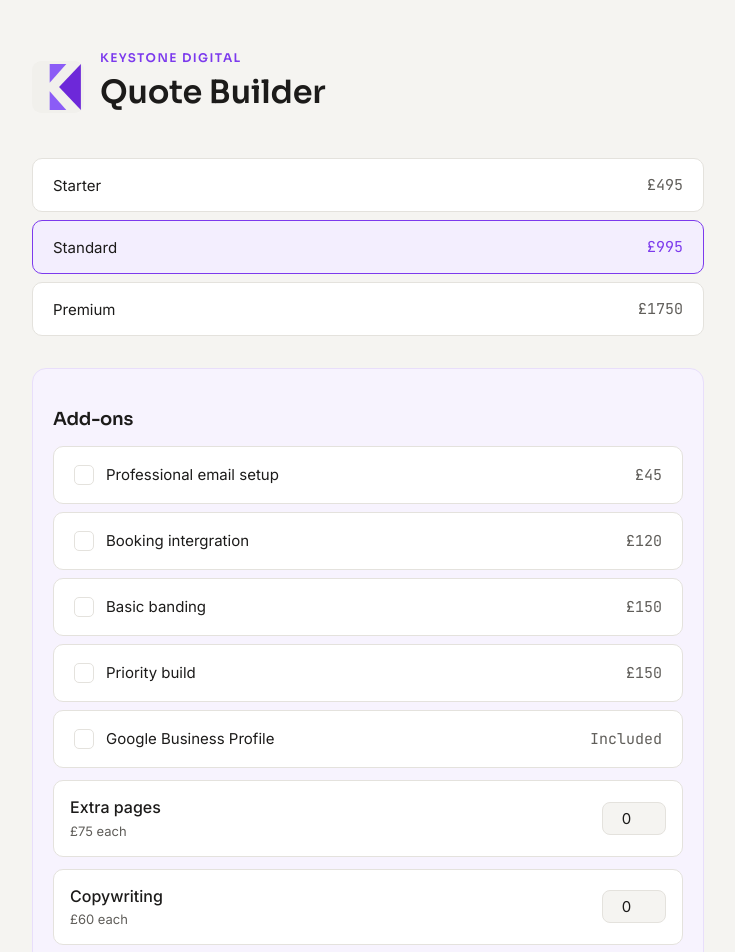
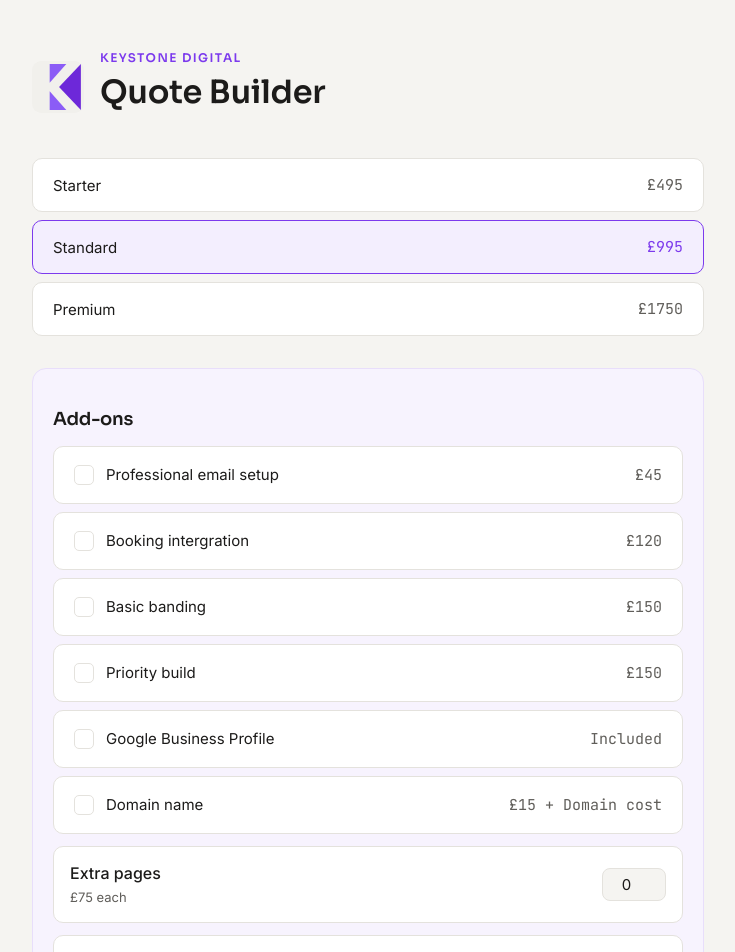
Before and after one commit to SteveJeffs/quote-builder, a React (Vite) app: page / in a window 1280 px wide. Shown: the top 952 px of the page, without its empty margins (272-1007 px from the left). Built offline with nearby package versions, Linux system fonts and the light colour scheme.

Commit message:
Add domain add-on with price note

```diff
--- a/src/App.jsx
+++ b/src/App.jsx
@@ -52,7 +52,7 @@ function App() {
       chosenAddons.length > 0
         ? chosenAddons
           .map((addon) =>
-            `- ${addon.name}: ${addon.price === 0 ? 'Included' : '£' + addon.price}`
+            `- ${addon.name}: ${addon.price ? addon.priceNote + ' + ' : ''}${addon.price === 0 ? 'Included' : '£' + addon.price}`
           )
           .join('\n')
         : '- None'
--- a/src/components/AddonList.jsx
+++ b/src/components/AddonList.jsx
@@ -16,6 +16,7 @@ function AddonList(props) {
                             {addon.id === 'gbp' && props.gbpIncluded
                                 ? 'Included'
                                 : `£${addon.price}`}
+                                {addon.priceNote && ' + ' + addon.priceNote}
                         </span>
                     </label>
                 </li>
--- a/src/components/QuoteSummary.jsx
+++ b/src/components/QuoteSummary.jsx
@@ -17,6 +17,7 @@ function QuoteSummary(props) {
                     <div className="summary-line" key={addon.id}>
                         <span>{addon.name}</span>
                         <span className="summary-figure">
+                            {addon.priceNote && addon.priceNote + ' + '}
                             {addon.price === 0
                                 ? 'Included'
                                 : `£${addon.price.toLocaleString('en-GB')}`}
--- a/src/data/pricing.js
+++ b/src/data/pricing.js
@@ -9,7 +9,8 @@ export const addons = [
     { id: 'booking', name: 'Booking intergration', price: 120 },
     { id: 'branding', name: 'Basic banding', price: 150 },
     { id: 'priority', name: 'Priority build', price: 150 },
-    { id: 'gbp', name: 'Google Business Profile', price: 95},
+    { id: 'gbp', name: 'Google Business Profile', price: 95 },
+    { id: 'domain', name: 'Domain name', price: 15, priceNote: 'Domain cost' },
 ]
 
 export const careTiers = [
```
